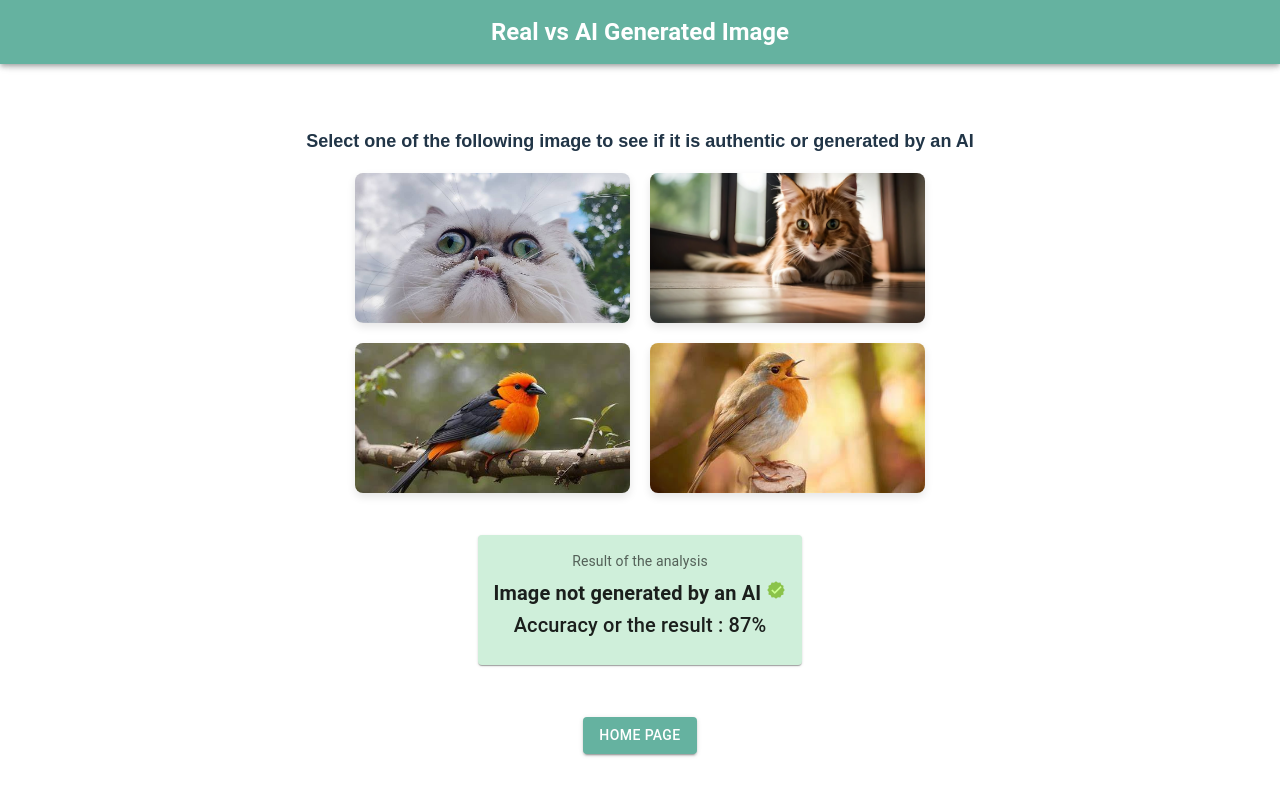
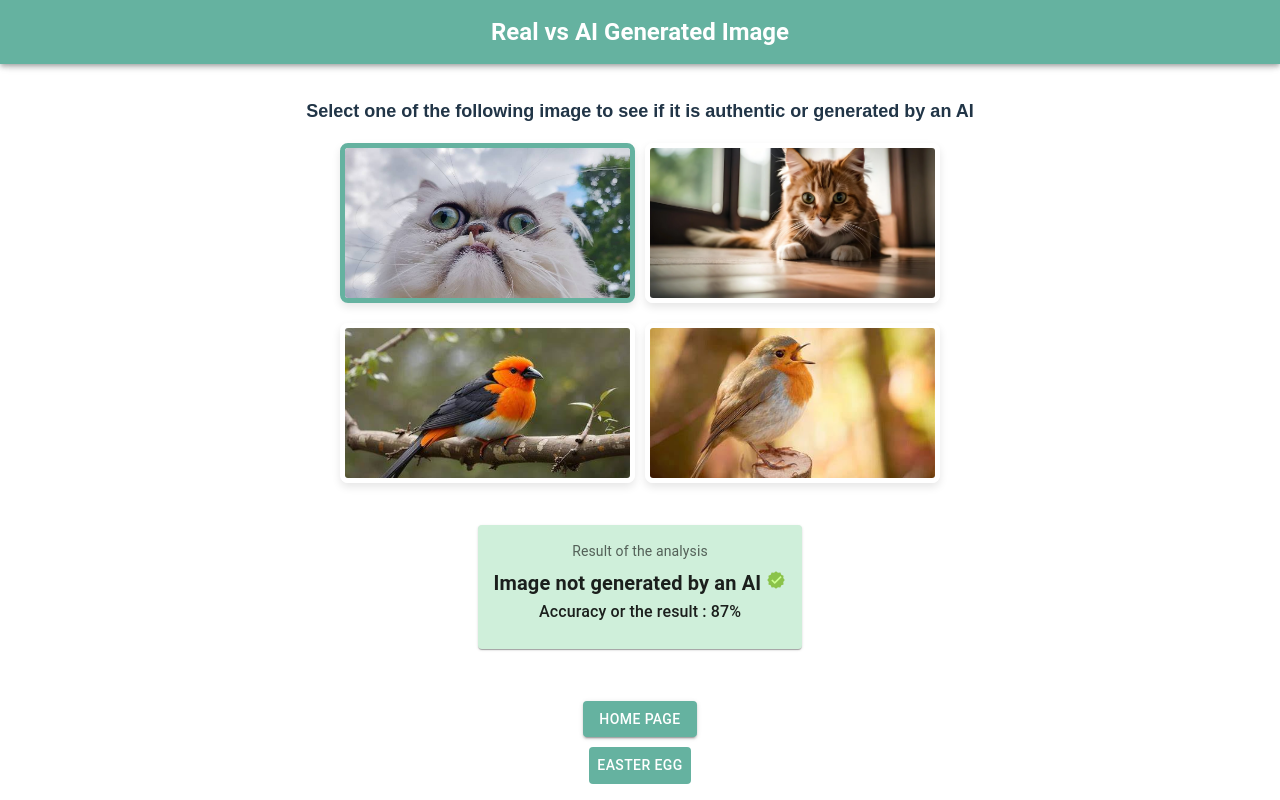
Before and after one commit to josua-ramouche/Real-vs-AI-images-detection-project, a React (Vite) app in the folder app/interface/: page /demo in a window 1280 px wide. Both pictures are taken after a click on the picture 492 px from the left and 350 px from the top of the page. Built offline with nearby package versions, Linux system fonts and the light colour scheme; the HTML template or start-up script is replaced by a standard one.

Commit message:
update démo : affichage image sélectionnée

```diff
--- a/app/interface/src/components/Demo.tsx
+++ b/app/interface/src/components/Demo.tsx
@@ -8,9 +8,22 @@ const Demo = () => {
   const [result, setResult] = useState("");
   const [accuracy, setAccuracy] = useState("");
   const [isImageSelected,setIsImageSelected] = useState(false);
+  const [selectedImage, setSelectedImage] = useState("");
   const resultTrue = "NOT GENERATED BY AI";
   const resultFalse = "GENERATED BY AI";
   const navigate = useNavigate();
+  const [showAnimation, setShowAnimation] = useState(false);
+  const [animationEnded, setAnimationEnded] = useState(false);
+
+  const handleButtonClick = () => {
+    setShowAnimation(true);
+    setAnimationEnded(false);
+  };
+
+  const handleAnimationEnd = () => {
+    setAnimationEnded(true); // L'animation est terminée
+    setShowAnimation(false);
+  };
 
   const images = [
     { src: "/chat.jpg", statut: resultTrue, accuracy: "87" },
@@ -19,8 +32,9 @@ const Demo = () => {
     { src: "/oiseau.jpg", statut: resultTrue, accuracy: "85" },
   ];
 
-  const handleImageClick = (statut: string, accuracy: string) => {
+  const handleImageClick = (src:string, statut: string, accuracy: string) => {
     setIsImageSelected(true);
+    setSelectedImage(src);
     setResult(statut);
     setAccuracy(accuracy);
   };
@@ -45,8 +59,8 @@ const Demo = () => {
           key={image.src}
           src={image.src}
           alt="Preview"
-          className="image"
-          onClick={() => handleImageClick(image.statut, image.accuracy)}
+          className={`image ${selectedImage === image.src ? "selected" : ""}`}
+          onClick={() => handleImageClick(image.src, image.statut, image.accuracy)}
           />
         ))}
       </div>
@@ -67,6 +81,27 @@ const Demo = () => {
         >
         Home page
         </Button>
+        <Button
+        className="trigger-button"
+        onClick={handleButtonClick}
+        sx={{
+            backgroundColor: "#65b2a0",
+            marginTop: "10px",
+            color: "#fff",
+            "&:hover": { backgroundColor: "#386258" },
+          }}>
+             Easter egg
+        </Button>
+        {showAnimation && !animationEnded && (
+        <div className="scooter-cat">
+          <img
+            src="/long_egg.png"
+            alt="Cat"
+            className="scooter-image"
+            onAnimationEnd={handleAnimationEnd}
+          />
+        </div>
+      )}
     </div>
   );
 };
--- a/app/interface/src/components/DisplayCard.tsx
+++ b/app/interface/src/components/DisplayCard.tsx
@@ -52,7 +52,7 @@ const DisplayCard: React.FC<DisplayCardProps> = ({ result, accuracy }) => {
         <Typography variant="h6" component="div" sx={{fontWeight: 'bold'}}>
         {content.description} {content.icon}
         </Typography>
-        <Typography variant="h6" component="div">
+        <Typography variant="h6" component="div" sx={{fontSize: 16}}>
         {content.precision}
         </Typography>
       </CardContent>
--- a/app/interface/src/components/Page.css
+++ b/app/interface/src/components/Page.css
@@ -1,3 +1,12 @@
+
+
+html, body {
+    margin: 0;
+    padding: 0;
+    height: 100%;  /* Occupe toute la hauteur de l'écran */
+    overflow: hidden; /* Cache toute barre de défilement */
+  }
+
 .page {
     font-family: sans-serif;
     text-align: center;
@@ -6,6 +15,7 @@
     align-items: center;
     flex-direction: column;
     width: 100%;
+    overflow: hidden;
 }
 
 label {
@@ -30,10 +40,57 @@ label {
     width: 100%;
     height: 150px;
     object-fit: cover;
+    border: 5px solid white;
     border-radius: 8px;
     box-shadow: 0 4px 8px rgba(0, 0, 0, 0.1);
+}
+
+
+.image.selected {
+    width: 100%;
+    height: 150px;
+    object-fit: cover;
+    border: 5px solid #65b2a0;
+    box-shadow: 0 4px 8px rgba(0, 0, 0, 0.1);
+    border-radius: 8px;
 }
 
 .card {
     margin-top: 10px;
 }
+
+.trigger-button {
+    padding: 10px 20px;
+    font-size: 16px;
+    background-color: #65b2a0;
+    color: white;
+    border: none;
+    border-radius: 5px;
+    cursor: pointer;
+    transition: background-color 0.3s;
+  }
+
+  .trigger-button:hover {
+    background-color: #386258;
+  }
+
+  .scooter-cat {
+    size: 30px;
+    position: absolute;
+    top: 50%; /* Place le chat au milieu verticalement */
+    left: -150px; /* Commence en dehors de l'écran à gauche */
+    font-size: 2rem; /* Ajustez la taille du chat et de la trottinette */
+    animation: rideAcross 5s linear forwards; /* Durée et style de l'animation */
+  }
+
+  @keyframes rideAcross {
+    0% {
+      transform: translateX(0); /* Départ à gauche */
+    }
+    80% {
+      transform: translateX(100vw); /* Arrive au bord droit */
+    }
+    100% {
+      transform: translateX(110vw); /* Dépasse complètement de l'écran */
+    }
+  }
```
Also changed, not shown: app/interface/public/egg.png (added), app/interface/public/long_egg.png (added).
